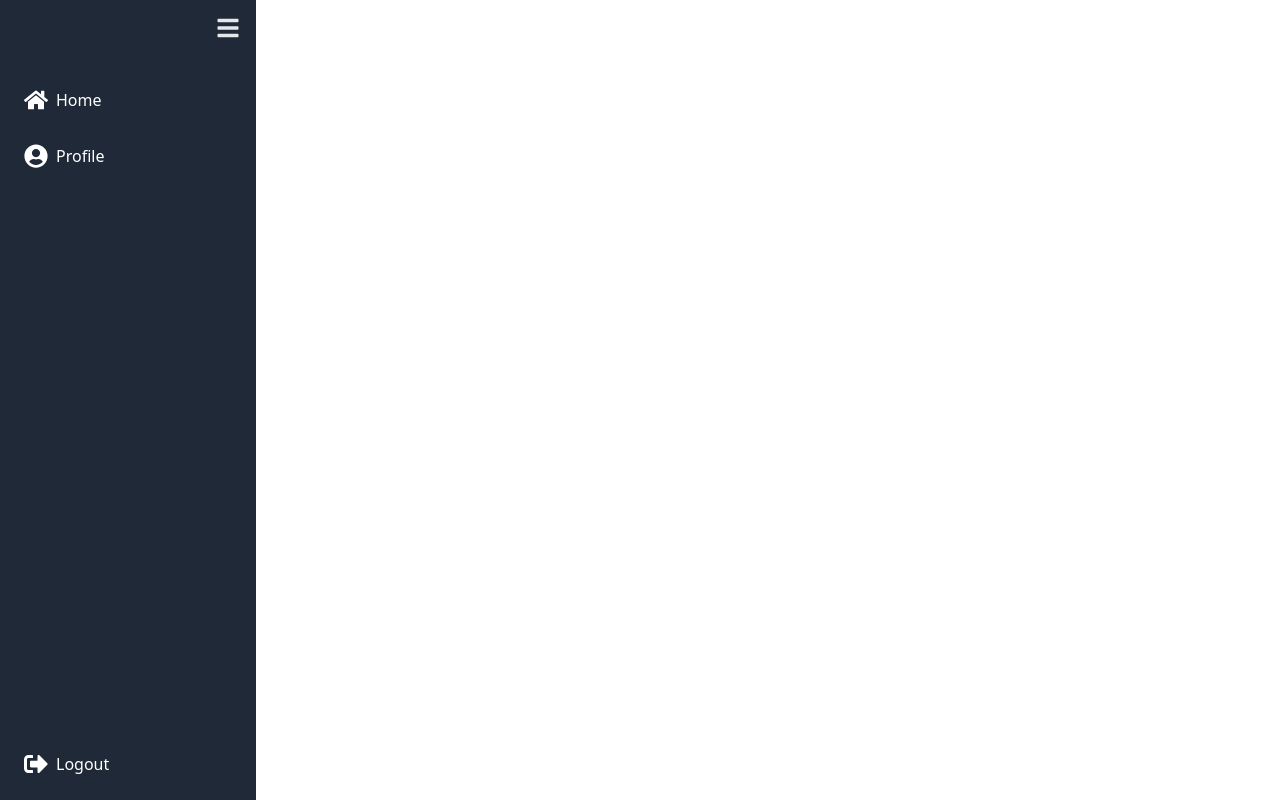
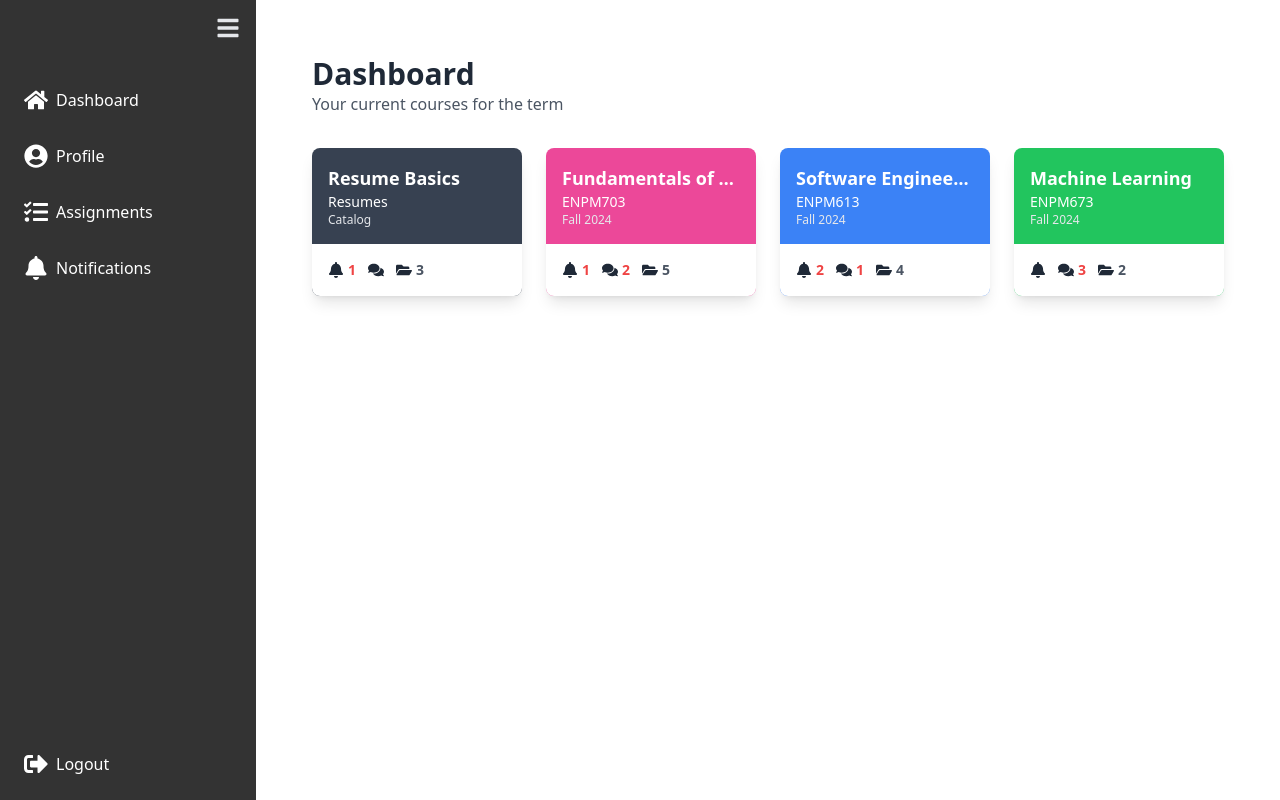
Before and after one commit to nvp18/SkillForge-Frontend, a React (Vite) app: page /dashboard in a window 1280 px wide. Before the commit this address had no page. Built offline with nearby package versions, Linux system fonts and the light colour scheme; sample sign-in values are in the browser's storage.

Commit message:
Add dashboard

```diff
--- a/src/App.jsx
+++ b/src/App.jsx
@@ -1,7 +1,6 @@
 import React from "react";
 import { Route, BrowserRouter as Router, Routes } from "react-router-dom";
-import AdminDashboard from "./Components/AdminDashboard";
-import EmployeeDashboard from "./Components/EmployeeDashboard";
+import CourseDashboard from "./Components/Dashboard";
 import Login from './Components/Login';
 import ProtectedRoute from "./Components/ProtectedRoute";
 import ViewProfile from './Components/ViewProfile';
@@ -21,23 +20,15 @@ const App = () => {
             <Route path="/" element={<DefaultRoute />} />
             <Route path="/login" element={<Login />} />
             <Route
-              path="/admin-dashboard"
+              path="/dashboard"
               element={
                 <ProtectedRoute>
-                  <AdminDashboard />
+                  <CourseDashboard />
                 </ProtectedRoute>
               }
             />
             <Route
-              path="/employee-dashboard"
-              element={
-                <ProtectedRoute>
-                  <EmployeeDashboard />
-                </ProtectedRoute>
-              }
-            />
-            <Route
-              path="/view-profile"
+              path="/profile"
               element={
                 <ProtectedRoute>
                   <ViewProfile />
--- a/src/Components/AdminDashboard.jsx
+++ /dev/null
@@ -1,21 +0,0 @@
-import React from "react";
-import { useNavigate } from "react-router-dom";
-
-const AdminDashboard = () => {
-  const navigate = useNavigate();
-
-  const handleLogout = () => {
-    localStorage.removeItem('token'); // Remove the token
-    localStorage.removeItem('role');  // Optionally remove the role
-    navigate('/'); // Redirect to login page
-  };
-
-  return (
-    <div>
-      <h1>Welcome to Admin Dashboard</h1>
-      <button onClick={handleLogout}>Logout</button>
-    </div>
-  );
-};
-
-export default AdminDashboard;
--- /dev/null
+++ b/src/Components/Dashboard.jsx
@@ -0,0 +1,101 @@
+import React from "react";
+import { FaUserEdit, FaComments, FaBell, FaFolderOpen } from "react-icons/fa";
+
+const CourseDashboard = ({ isAdmin }) => {
+  // Dummy course data
+  const courses = [
+    {
+      id: 1,
+      title: "Resume Basics",
+      code: "Resumes",
+      term: "Catalog",
+      color: "bg-gray-700",
+      notifications: 1,
+      messages: 0,
+      files: 3,
+    },
+    {
+      id: 2,
+      title: "Fundamentals of AI and Deep Learning",
+      code: "ENPM703",
+      term: "Fall 2024",
+      color: "bg-pink-500",
+      notifications: 1,
+      messages: 2,
+      files: 5,
+    },
+    {
+      id: 3,
+      title: "Software Engineering",
+      code: "ENPM613",
+      term: "Fall 2024",
+      color: "bg-blue-500",
+      notifications: 2,
+      messages: 1,
+      files: 4,
+    },
+    {
+      id: 4,
+      title: "Machine Learning",
+      code: "ENPM673",
+      term: "Fall 2024",
+      color: "bg-green-500",
+      notifications: 0,
+      messages: 3,
+      files: 2,
+    },
+  ];
+
+  return (
+    <div className="p-8">
+      <header className="mb-8">
+        <h1 className="text-3xl font-semibold text-gray-800">Dashboard</h1>
+        <p className="text-gray-600">Your current courses for the term</p>
+      </header>
+
+      <div className="grid grid-cols-1 sm:grid-cols-2 lg:grid-cols-3 xl:grid-cols-4 gap-6">
+        {courses.map((course) => (
+          <div key={course.id} className={`rounded-lg shadow-lg overflow-hidden ${course.color} text-white`}>
+            <div className="p-4">
+              <h3 className="text-lg font-bold truncate">{course.title}</h3>
+              <p className="text-sm">{course.code}</p>
+              <p className="text-xs text-gray-200">{course.term}</p>
+            </div>
+
+            <div className="p-4 flex justify-between items-center bg-white text-gray-800">
+              <div className="flex space-x-3">
+                <span className="flex items-center space-x-1">
+                  <FaBell />
+                  {course.notifications > 0 && (
+                    <span className="text-red-500 text-sm font-semibold">{course.notifications}</span>
+                  )}
+                </span>
+                <span className="flex items-center space-x-1">
+                  <FaComments />
+                  {course.messages > 0 && (
+                    <span className="text-red-500 text-sm font-semibold">{course.messages}</span>
+                  )}
+                </span>
+                <span className="flex items-center space-x-1">
+                  <FaFolderOpen />
+                  {course.files > 0 && (
+                    <span className="text-gray-600 text-sm font-semibold">{course.files}</span>
+                  )}
+                </span>
+              </div>
+
+              {/* Admin option */}
+              {isAdmin && (
+                <button className="p-1 rounded-full hover:bg-gray-200">
+                  <FaUserEdit className="text-gray-600" />
+                </button>
+              )}
+            </div>
+          </div>
+        ))}
+      </div>
+    </div>
+  );
+};
+
+export default CourseDashboard;
--- a/src/Components/EmployeeDashboard.jsx
+++ /dev/null
@@ -1,21 +0,0 @@
-import React from "react";
-import { useNavigate } from "react-router-dom";
-
-const EmployeeDashboard = () => {
-  const navigate = useNavigate();
-
-  const handleLogout = () => {
-    localStorage.removeItem('token'); // Remove the token
-    localStorage.removeItem('role');  // Optionally remove the role
-    navigate('/'); // Redirect to login page
-  };
-
-  return (
-    <div>
-      <h1>Welcome to Employee Dashboard</h1>
-      <button onClick={handleLogout}>Logout</button>
-    </div>
-  );
-};
-
-export default EmployeeDashboard;
--- a/src/Components/Login.jsx
+++ b/src/Components/Login.jsx
@@ -13,16 +13,16 @@ const Login = () => {
   const handleLogin = async (e) => {
     e.preventDefault();
     try {
-      const response = await axios.post('http://localhost:8080/api/user/login', {
-        email, // Changed userName to email
-        password,
-      });
-      const { Token, Role } = response.data;
-      localStorage.setItem('token', Token);
-      localStorage.setItem('role', Role);
+      // const response = await axios.post('http://localhost:8080/api/user/login', {
+      //   email, // Changed userName to email
+      //   password,
+      // });
+      // const { Token, Role } = response.data;
+      // localStorage.setItem('token', Token);
+      // localStorage.setItem('role', Role);
       // For testing purposes
-      // localStorage.setItem("token", "temporaryFakeToken");
-      // localStorage.setItem("Role", "ADMIN");
+      localStorage.setItem("token", "temporaryFakeToken");
+      localStorage.setItem("Role", "ADMIN");
       console.log(Token, Role);
       if (Role === 'ADMIN') {
         navigate('/admin-dashboard');
--- a/src/Components/Sidebar.jsx
+++ b/src/Components/Sidebar.jsx
@@ -1,6 +1,6 @@
 import React, { useState } from "react";
 import { Link } from "react-router-dom";
-import { FaBars, FaHome, FaUserCircle, FaSignOutAlt } from "react-icons/fa";
+import { FaBars, FaHome, FaUserCircle, FaSignOutAlt, FaTasks, FaBell } from "react-icons/fa";
 
 const Sidebar = () => {
   const [isCollapsed, setIsCollapsed] = useState(false);
@@ -20,7 +20,7 @@ const Sidebar = () => {
     <div
       className={`${
         isCollapsed ? "w-16" : "w-64"
-      } bg-gray-800 text-white h-screen p-4 transition-width duration-300 fixed flex flex-col justify-between`}
+      } bg-[#333333] text-white h-screen p-4 transition-width duration-300 fixed flex flex-col justify-between`}
     >
       <div>
         {/* Toggle Button */}
@@ -39,21 +39,44 @@ const Sidebar = () => {
             {/* Home Button */}
             <li>
               <Link
-                to="/employee-dashboard"
-                className="flex items-center space-x-2 hover:bg-gray-700 p-2 rounded"
+                to="/dashboard"
+                className="flex items-center space-x-2 hover:bg-[#F7E8A4] p-2 rounded transition duration-300"
               >
                 <FaHome size={24} />
-                {!isCollapsed && <span>Home</span>}
+                {!isCollapsed && <span>Dashboard</span>}
               </Link>
             </li>
+
             {/* Profile Button */}
             <li>
               <Link
-                to="/view-profile"
-                className="flex items-center space-x-2 hover:bg-gray-700 p-2 rounded"
+                to="/profile"
+                className="flex items-center space-x-2 hover:bg-[#F7E8A4] p-2 rounded transition duration-300"
               >
                 <FaUserCircle size={24} />
                 {!isCollapsed && <span>Profile</span>}
+              </Link>
+            </li>
+
+            {/* Projects Button */}
+            <li>
+              <Link
+                to="/assignments"
+                className="flex items-center space-x-2 hover:bg-[#F7E8A4] p-2 rounded transition duration-300"
+              >
+                <FaTasks size={24} />
+                {!isCollapsed && <span>Assignments</span>}
+              </Link>
+            </li>
+
+            {/* Notifications Button */}
+            <li>
+              <Link
+                to="/notifications"
+                className="flex items-center space-x-2 hover:bg-[#F7E8A4] p-2 rounded transition duration-300"
+              >
+                <FaBell size={24} />
+                {!isCollapsed && <span>Notifications</span>}
               </Link>
             </li>
           </ul>
@@ -64,7 +87,7 @@ const Sidebar = () => {
       <div>
         <button
           onClick={handleLogout}
-          className="flex items-center space-x-2 hover:bg-gray-700 p-2 rounded w-full text-left"
+          className="flex items-center space-x-2 hover:bg-[#D9534F] p-2 rounded w-full text-left transition duration-300"
         >
           <FaSignOutAlt size={24} />
           {!isCollapsed && <span>Logout</span>}
```
